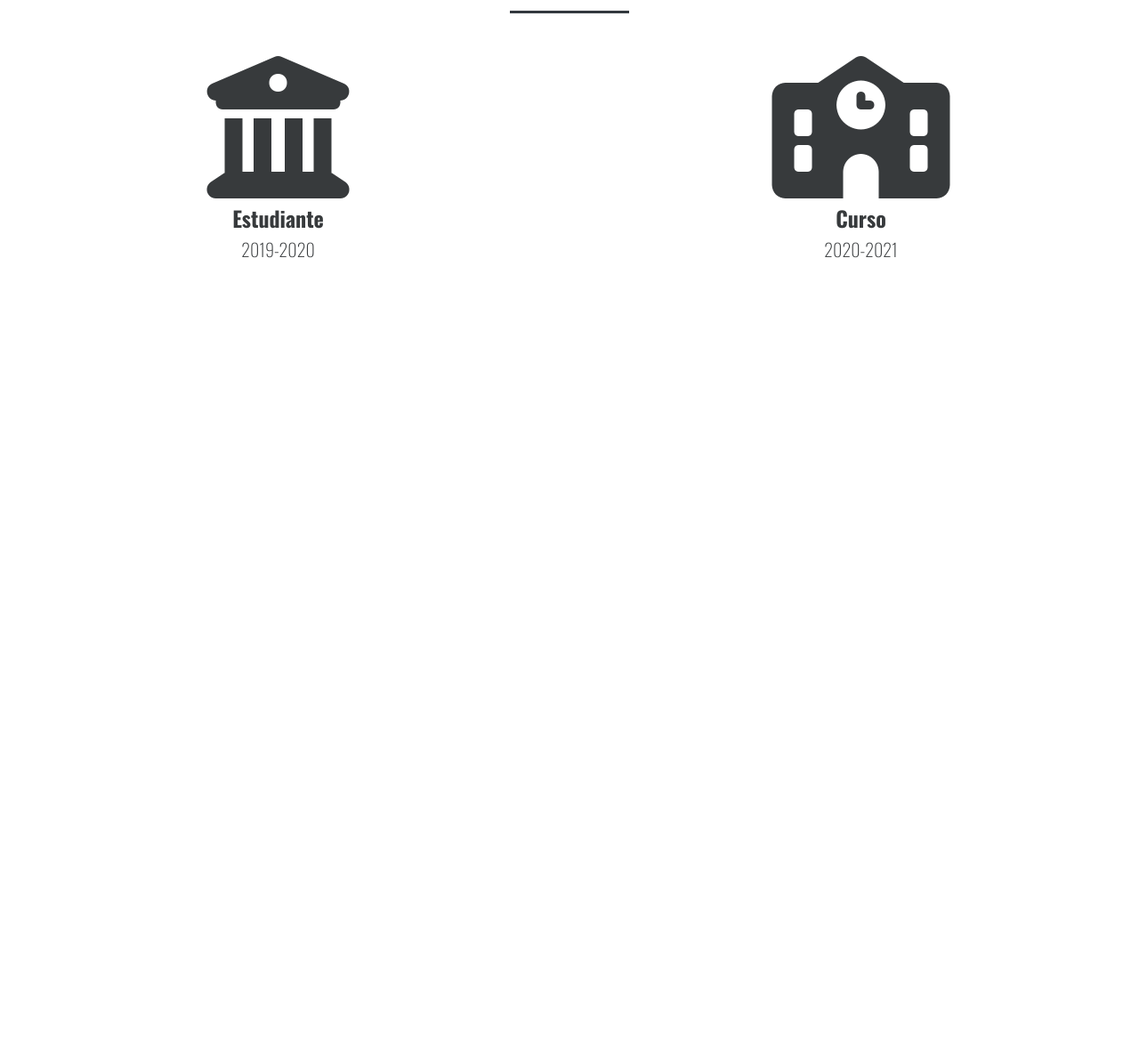
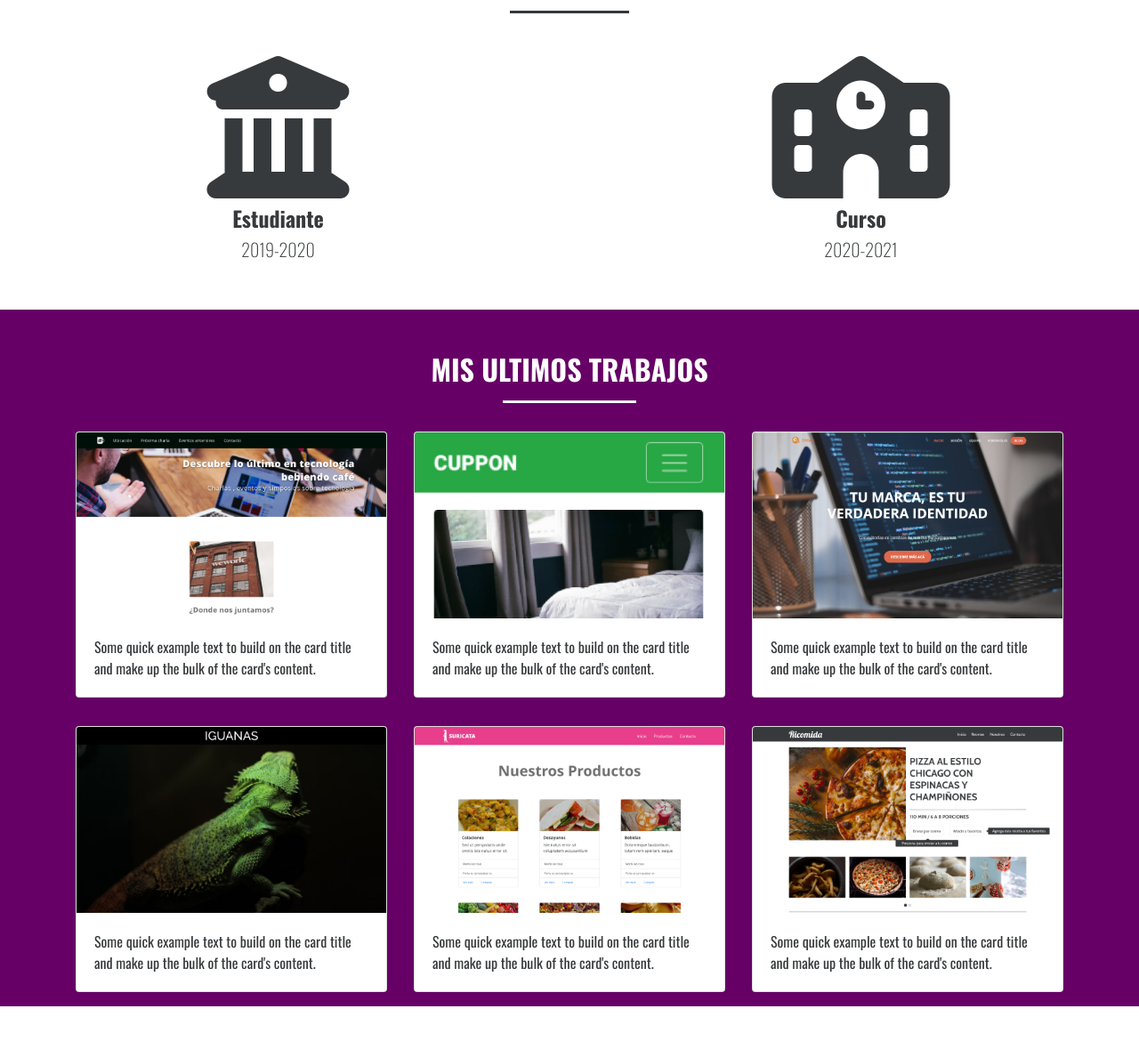
Before and after one commit to drxr3/Prueba-portafolio, a plain HTML site: page index.html in a window 1280 px wide. Shown: the part 1151-2321 px from the top of the page at 89% size. Before the commit the page ends 1451 px from the top, so only its background shows below. Drawn offline with nearby package versions, Linux system fonts and the light colour scheme; a script that the page names is missing.

Commit message:
proyecto con formulario agregado

```diff
--- a/assets/css/style.css
+++ b/assets/css/style.css
@@ -3,7 +3,7 @@ body{
     color: #373A3C;
 }
 
-.nav_color{
+.nav_color, .section_trabajos{
     background-color: #660066;
 }
 .header_section_img{
--- a/index.html
+++ b/index.html
@@ -36,9 +36,9 @@
 
                     <a class="nav-link" href="#experiencia">Experiencia</a>
 
-                    <a class="nav-link" href="#">Trabajos</a>
+                    <a class="nav-link" href="#trabajos">Trabajos</a>
 
-                    <a class="nav-link" href="#">Contacto</a>
+                    <a class="nav-link" href="#contacto">Contacto</a>
 
 
                 </div>
@@ -105,6 +105,110 @@
 
     </section>
 
+    <section class="container-fluid section_trabajos" id="trabajos">
+        <div class="mt-5">
+            <h2 class="display-6 font-weight-bold text-white text-center pt-5 mt-2">MIS ULTIMOS TRABAJOS</h2>
+            <hr class="bg-white linea_sobremi">
+        </div>
+        <div class="container">
+            <div class="row">
+                <div class="col-xs-12 col-md-6 col-lg-4 my-3">
+                    <div class="card" >
+                        <img class="card-img-top" src="assets/img/meet_coffee.png" alt="Proyecto meet_coffee">
+                        <div class="card-body">
+                          <p class="card-text">Some quick example text to build on the card title and make up the bulk of the card's content.</p>
+                        </div>
+                      </div>
+
+
+
+                </div>
+
+                <div class="col-xs-12 col-md-6 col-lg-4 my-3">
+                    <div class="card" >
+                        <img class="card-img-top" src="assets/img/cuppon.png" alt="Proyecto cuppon">
+                        <div class="card-body">
+                          <p class="card-text">Some quick example text to build on the card title and make up the bulk of the card's content.</p>
+                        </div>
+                      </div>
+
+
+
+                </div>
+
+
+                <div class="col-xs-12 col-md-6 col-lg-4 my-3">
+                    <div class="card" >
+                        <img class="card-img-top" src="assets/img/dmark.png" alt="Proyecto dmark">
+                        <div class="card-body">
+                          <p class="card-text">Some quick example text to build on the card title and make up the bulk of the card's content.</p>
+                        </div>
+                      </div>
+
+
+
+                </div>
+
+
+                <div class="col-xs-12 col-md-6 col-lg-4 my-3">
+                    <div class="card" >
+                        <img class="card-img-top" src="assets/img/iguana_page.png" alt="Proyecto iguana">
+                        <div class="card-body">
+                          <p class="card-text">Some quick example text to build on the card title and make up the bulk of the card's content.</p>
+                        </div>
+                      </div>
+
+
+
+                </div>
+
+
+                <div class="col-xs-12 col-md-6 col-lg-4 my-3">
+                    <div class="card" >
+                        <img class="card-img-top" src="assets/img/suricata.png" alt="Proyecto suricata">
+                        <div class="card-body">
+                          <p class="card-text">Some quick example text to build on the card title and make up the bulk of the card's content.</p>
+                        </div>
+                      </div>
+
+
+
+                </div>
+
+
+                <div class="col-xs-12 col-md-6 col-lg-4 my-3">
+                    <div class="card" >
+                        <img class="card-img-top" src="assets/img/ricomida.png" alt="Proyecto ricomida">
+                        <div class="card-body">
+                          <p class="card-text">Some quick example text to build on the card title and make up the bulk of the card's content.</p>
+                        </div>
+                      </div>
+
+
+
+                </div>
+
+
+
+            </div>
+
+        </div>
+
+    </section>
+
+
+    <section class="section_contacto" id="contacto">
+
+        <div id="contacto">
+            <div class="typeform-widget" data-url="https://form.typeform.com/to/NeZux9ec?typeform-medium=embed-snippet" style="width: 100%; height: 500px;"></div> <script> (function() { var qs,js,q,s,d=document, gi=d.getElementById, ce=d.createElement, gt=d.getElementsByTagName, id="typef_orm", b="https://embed.typeform.com/"; if(!gi.call(d,id)) { js=ce.call(d,"script"); js.id=id; js.src=b+"embed.js"; q=gt.call(d,"script")[0]; q.parentNode.insertBefore(js,q) } })() </script>
+        </div>
+
+    </section>
+
+    <footer>
+
+    </footer>
+
 
     <script src="http://code.jquery.com/jquery-3.4.1.min.js"></script>
     <script src="http://cdn.jsdelivr.net/npm/popper.js@1.16.0/dist/umd/popper.min.js"></script>
```
